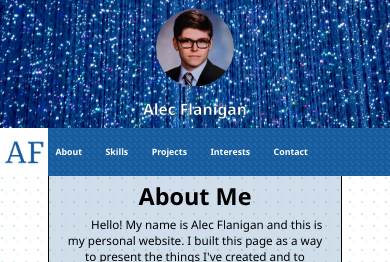
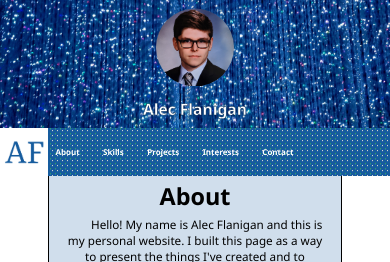
Before and after one commit to flanigana/personal-website, a React (Create React App) app: page / in a window 390 px wide. Shown: the top 262 px of the page. Built offline with nearby package versions, Linux system fonts and the light colour scheme.

Commit message:
Removed background texture on mobile sizes

```diff
--- a/public/index.html
+++ b/public/index.html
@@ -4,6 +4,7 @@
     <meta charset="utf-8" />
     <link rel="icon" href="%PUBLIC_URL%/favicon.ico" />
     <meta name="viewport" content="width=device-width, initial-scale=1" />
+    <meta name="google-site-verification" content="-dVtknZeyye4b5x7ZjlLYXesK_lb7p6FGTSYSSxsl1w" />
     <meta name="theme-color" content="#000000" />
     <meta
       name="description"
--- a/src/App.css
+++ b/src/App.css
@@ -107,6 +107,14 @@ nav a:hover {
     min-height: 3rem;
     font-size: 0.8rem;
     text-align: unset;
+
+    background:
+    radial-gradient(rgb(206, 206, 206) 2%, transparent 10%) 0 0,
+    radial-gradient(rgb(44, 165, 94) 2%, transparent 10%) 8px 8px,
+    radial-gradient(rgba(255,255,255,.1) 15%, transparent 20%) 0 1px,
+    radial-gradient(rgba(255,255,255,.1) 15%, transparent 20%) 8px 9px;
+    background-size:5px 5px;
+    background-color:rgb(22, 92, 158);
   }
 
   nav li {
@@ -120,7 +128,7 @@ nav a:hover {
 
 @media screen and (max-width: 400px) {
   nav {
-    font-size: 0.55rem;
+    font-size: 0.50rem;
   }
 
   nav a {
@@ -143,6 +151,9 @@ nav a:hover {
 @media screen and (max-width: 600px) {
   #page-background {
     padding: 0vw 3rem;
+
+    background: none;
+
   }
 }
 
--- a/src/pages-content.js
+++ b/src/pages-content.js
@@ -2,7 +2,7 @@ const pagesContent = [
     {
         name: 'about',
         html: `
-            <h1>About Me</h1>
+            <h1>About</h1>
             <p style="text-align:center;">
                 Hello! My name is Alec Flanigan and this is my personal website. I built this page as a way to present the things I've created and to
                 promote myself. I hope you are able to find anything you need while you're here.
```
